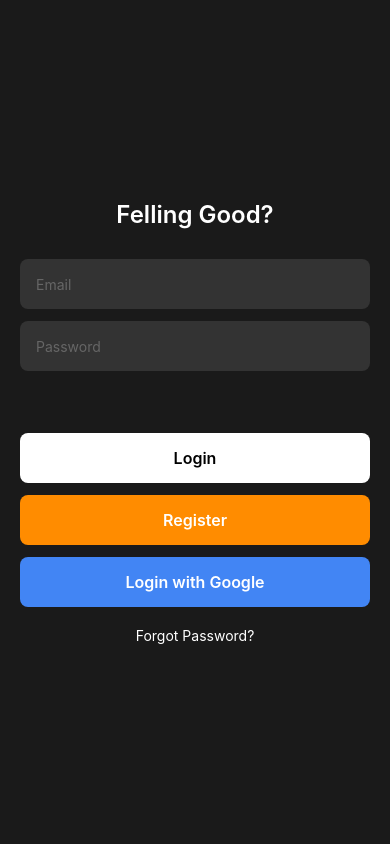
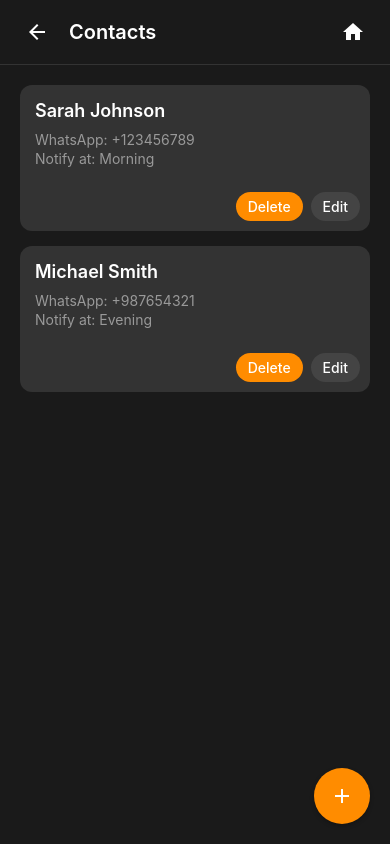
Before and after one commit to DanielMarquesz/felling-good, a React Native app: screen /Contact in a window 390 px wide. Built offline with nearby package versions, Linux system fonts and the light colour scheme.

Commit message:
feat: list contacts screen

```diff
--- /dev/null
+++ b/App/Components/Settings/Contacts/contacts.tsx
@@ -0,0 +1,198 @@
+import React from 'react';
+import {
+  View,
+  Text,
+  StyleSheet,
+  SafeAreaView,
+  StatusBar,
+  TouchableOpacity,
+  Dimensions,
+} from 'react-native';
+import Icon from 'react-native-vector-icons/MaterialIcons';
+import { useNavigation } from '@react-navigation/native';
+
+const { width, height } = Dimensions.get('window');
+
+type ContactCardProps = {
+  name: string;
+  whatsapp: string;
+  notifyAt: string;
+  onDelete: () => void;
+  onEdit: () => void;
+};
+
+const ContactCard: React.FC<ContactCardProps> = ({ name, whatsapp, notifyAt, onDelete, onEdit }) => (
+  <View style={styles.card}>
+    <View style={styles.cardContent}>
+      <Text style={styles.cardTitle}>{name}</Text>
+      <Text style={styles.cardDescription}>WhatsApp: {whatsapp}</Text>
+      <Text style={styles.cardDescription}>Notify at: {notifyAt}</Text>
+    </View>
+    <View style={styles.contactActions}>
+      <TouchableOpacity onPress={onDelete} style={[styles.actionButton, styles.deleteButton]}>
+        <Text style={styles.actionButtonText}>Delete</Text>
+      </TouchableOpacity>
+      <TouchableOpacity onPress={onEdit} style={[styles.actionButton, styles.editButton]}>
+        <Text style={styles.actionButtonText}>Edit</Text>
+      </TouchableOpacity>
+    </View>
+  </View>
+);
+
+const ContactScreen: React.FC = () => {
+  const navigation = useNavigation();
+
+  const handleBack = () => {
+    navigation.goBack();
+  };
+
+  const handleHome = () => {
+    navigation.navigate('Home');
+  };
+
+  const handleAdd = () => {
+    console.log('Add new contact');
+  };
+
+  return (
+    <SafeAreaView style={styles.safeArea}>
+      <StatusBar barStyle="light-content" backgroundColor="#1a1a1a" />
+      <View style={styles.container}>
+        {/* Header */}
+        <View style={styles.header}>
+          <View style={styles.headerLeft}>
+            <TouchableOpacity onPress={handleBack} style={styles.headerButton}>
+              <Icon name="arrow-back" size={24} color="#fff" />
+            </TouchableOpacity>
+            <Text style={styles.headerTitle}>Contacts</Text>
+          </View>
+          <TouchableOpacity onPress={handleHome} style={styles.headerButton}>
+            <Icon name="home" size={24} color="#fff" />
+          </TouchableOpacity>
+        </View>
+
+        {/* Content */}
+        <View style={styles.content}>
+          <ContactCard
+            name="Sarah Johnson"
+            whatsapp="+123456789"
+            notifyAt="Morning"
+            onDelete={() => {}}
+            onEdit={() => {}}
+          />
+          <ContactCard
+            name="Michael Smith"
+            whatsapp="+987654321"
+            notifyAt="Evening"
+            onDelete={() => {}}
+            onEdit={() => {}}
+          />
+        </View>
+
+        {/* Floating Action Button */}
+        <TouchableOpacity style={styles.fab} onPress={handleAdd}>
+          <Icon name="add" size={24} color="#fff" />
+        </TouchableOpacity>
+      </View>
+    </SafeAreaView>
+  );
+};
+
+const styles = StyleSheet.create({
+  safeArea: {
+    flex: 1,
+    backgroundColor: '#1a1a1a',
+  },
+  container: {
+    flex: 1,
+    backgroundColor: '#1a1a1a',
+  },
+  header: {
+    flexDirection: 'row',
+    justifyContent: 'space-between',
+    alignItems: 'center',
+    paddingHorizontal: 20,
+    paddingVertical: 15,
+    borderBottomWidth: 1,
+    borderBottomColor: '#333',
+  },
+  headerLeft: {
+    flexDirection: 'row',
+    alignItems: 'center',
+  },
+  headerButton: {
+    padding: 5,
+  },
+  headerTitle: {
+    color: '#fff',
+    fontSize: 20,
+    fontWeight: '600',
+    marginLeft: 15,
+  },
+  content: {
+    flex: 1,
+    width: width,
+    height: height,
+    paddingHorizontal: 20,
+    paddingTop: 20,
+  },
+  card: {
+    backgroundColor: '#333',
+    borderRadius: 12,
+    marginBottom: 15,
+  },
+  cardContent: {
+    padding: 15,
+  },
+  cardTitle: {
+    color: '#fff',
+    fontSize: 18,
+    fontWeight: '600',
+    marginBottom: 8,
+  },
+  cardDescription: {
+    color: '#999',
+    fontSize: 14,
+    marginTop: 2,
+  },
+  contactActions: {
+    flexDirection: 'row',
+    justifyContent: 'flex-end',
+    padding: 10,
+    gap: 8,
+  },
+  actionButton: {
+    paddingVertical: 6,
+    paddingHorizontal: 12,
+    borderRadius: 16,
+  },
+  deleteButton: {
+    backgroundColor: '#ff8c00',
+  },
+  editButton: {
+    backgroundColor: '#444',
+  },
+  actionButtonText: {
+    color: '#fff',
+    fontSize: 14,
+    fontWeight: '500',
+  },
+  fab: {
+    position: 'absolute',
+    right: 20,
+    bottom: 20,
+    width: 56,
+    height: 56,
+    borderRadius: 28,
+    backgroundColor: '#ff8c00',
+    justifyContent: 'center',
+    alignItems: 'center',
+    elevation: 4,
+    shadowColor: '#000',
+    shadowOffset: { width: 0, height: 2 },
+    shadowOpacity: 0.25,
+    shadowRadius: 4,
+  },
+});
+
+export default ContactScreen;
--- a/App/Components/Settings/settings.tsx
+++ b/App/Components/Settings/settings.tsx
@@ -41,6 +41,11 @@ const SettingsScreen: React.FC = () => {
     navigation.navigate('SettingsNavigation');
   };
 
+  const handleContactSettings = () => {
+    navigation.navigate('Contact');
+  };
+
+
   return (
     <SafeAreaView style={styles.safeArea}>
       <StatusBar barStyle="light-content" backgroundColor="#1a1a1a" />
@@ -66,7 +71,7 @@ const SettingsScreen: React.FC = () => {
           <SettingsCard
             title="Contact Management"
             description="Manage emergency contacts"
-            onPress={() => console.log('Contact Management pressed')}
+            onPress={handleContactSettings}
           />
           <SettingsCard
             title="Subscription Options"
--- a/App/Navigation/navigation.tsx
+++ b/App/Navigation/navigation.tsx
@@ -6,6 +6,7 @@ import { NavigationContainer } from '@react-navigation/native';
 import AnswerScreen from '../Components/Home/Question/answer';
 import SettingsScreen from '../Components/Settings/settings';
 import NotificationSettingsScreen from '../Components/Settings/Notifications/notifications';
+import ContactScreen from '../Components/Settings/Contacts/contacts';
 
 
 const Stack = createStackNavigator();
@@ -19,6 +20,7 @@ const Navigation = () => {
       <Stack.Screen name="Answer" component={AnswerScreen} options={{headerShown: false}}/>
       <Stack.Screen name="Settings" component={SettingsScreen} options={{headerShown: false}}/>
       <Stack.Screen name="SettingsNavigation" component={NotificationSettingsScreen} options={{headerShown: false}}/>
+      <Stack.Screen name="Contact" component={ContactScreen} options={{headerShown: false}}/>
     </Stack.Navigator>
     </NavigationContainer>
   );
```
Also changed, not shown: App/Components/Settings/Contacts/Create/create.tsx (added, +129 -0 lines).
